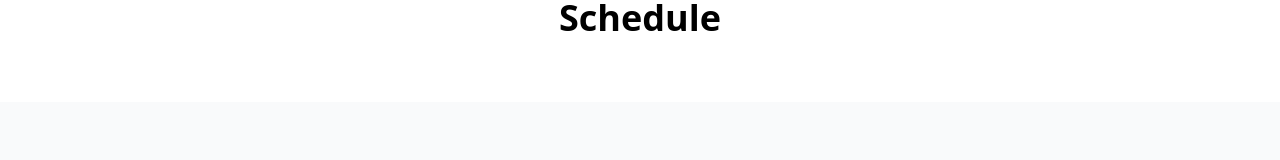
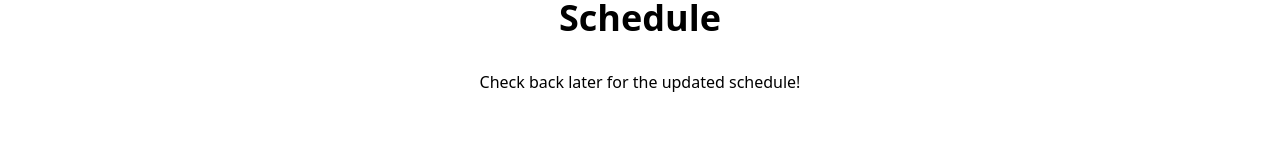
Before and after one commit to iOSConfSG/2023-website, a Next.js app: page / in a window 1280 px wide. Shown: the part 3688-3848 px from the top of the page. Built offline with nearby package versions, Linux system fonts and the light colour scheme; a web font is replaced by a local one.

Commit message:
Check back later

```diff
--- a/src/components/section/Schedule.js
+++ b/src/components/section/Schedule.js
@@ -6,6 +6,9 @@ export default function ScheduleSection () {
         <p className="text-center text-4xl font-semibold text-black">
           Schedule
         </p>
+        <p className="text-center my-8">
+          Check back later for the updated schedule!
+        </p>
       </div>
     </div>
   )
```
